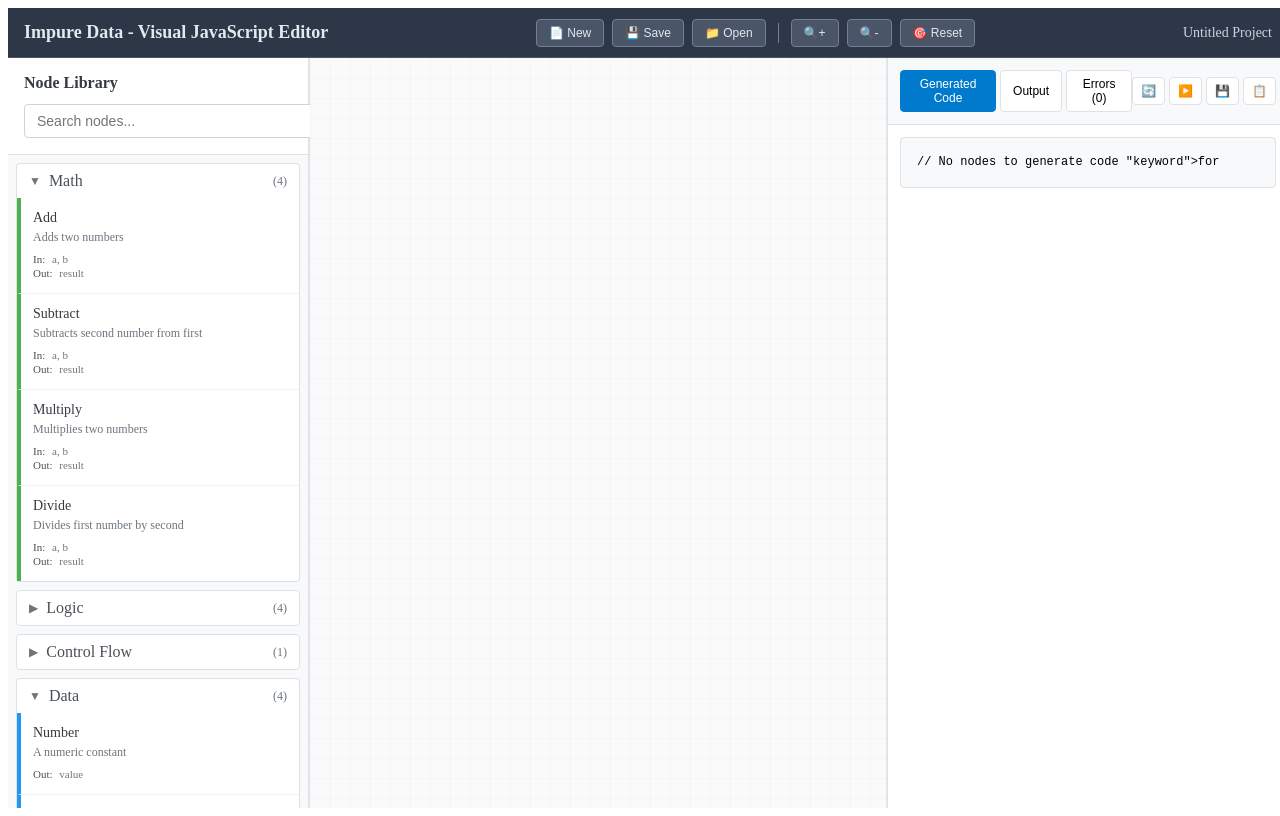
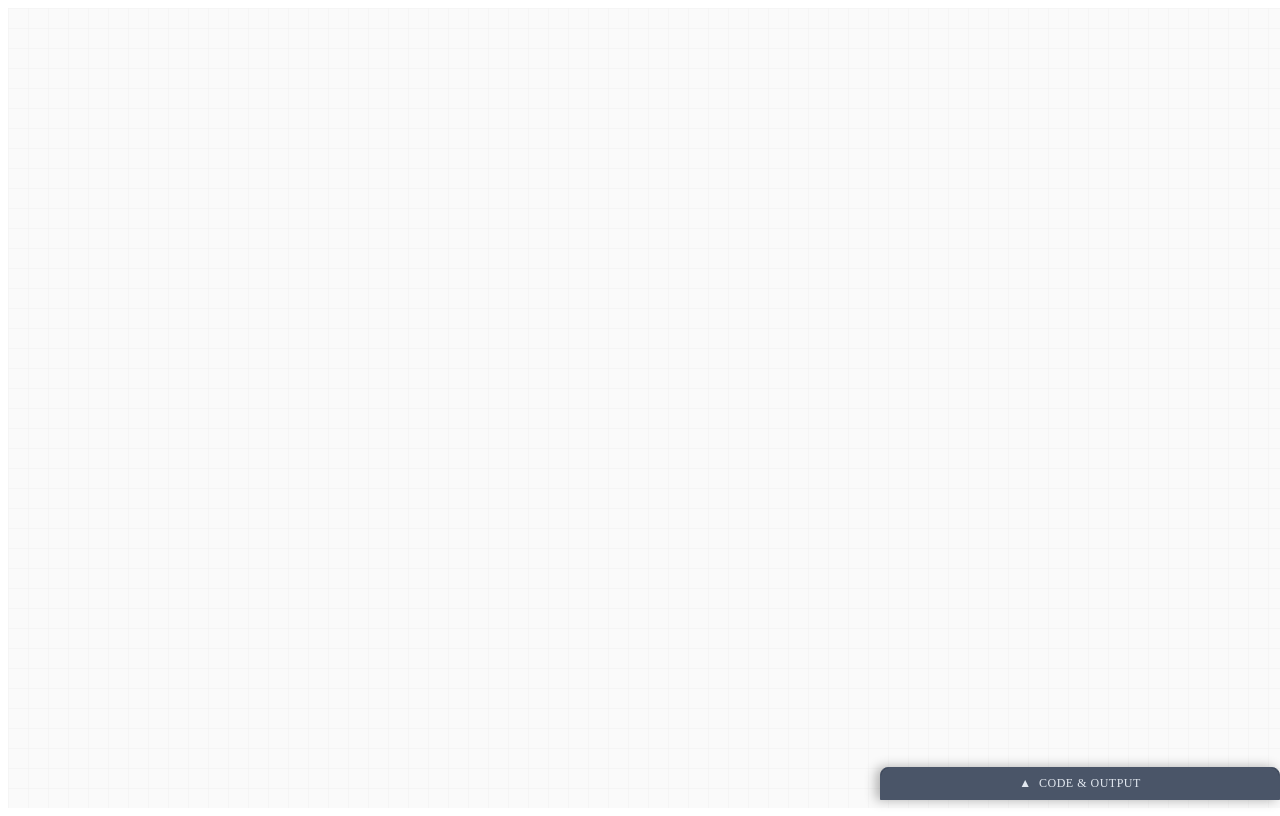
Before and after one commit to fugazister/impure_data, an Angular app: page / in a window 1280 px wide. Built offline with nearby package versions, Linux system fonts and the light colour scheme.

Commit message:
remove stuff

```diff
--- a/src/app/app.css
+++ b/src/app/app.css
@@ -1,96 +1,95 @@
-/* App Layout */
+/* App Layout - Minimalist fullscreen */
 .app-container {
   display: flex;
   flex-direction: column;
   height: 100vh;
   width: 100vw;
   overflow: hidden;
-}
-
-/* Header */
-.app-header {
-  display: flex;
-  align-items: center;
-  justify-content: space-between;
-  padding: 8px 16px;
-  background: #2d3748;
-  border-bottom: 1px solid #4a5568;
-  color: white;
-  height: 50px;
-  flex-shrink: 0;
-}
-
-.header-left .app-title {
-  font-size: 18px;
-  font-weight: 600;
-  margin: 0;
-  color: #e2e8f0;
-}
-
-.header-center .toolbar {
-  display: flex;
-  align-items: center;
-  gap: 8px;
-}
-
-.toolbar-btn {
-  padding: 6px 12px;
-  background: #4a5568;
-  border: 1px solid #718096;
-  border-radius: 4px;
-  color: #e2e8f0;
-  font-size: 12px;
-  cursor: pointer;
-  transition: all 0.2s ease;
-}
-
-.toolbar-btn:hover {
-  background: #718096;
-  border-color: #a0aec0;
-}
-
-.separator {
-  width: 1px;
-  height: 20px;
-  background: #718096;
-  margin: 0 4px;
-}
-
-.header-right .project-info {
-  font-size: 14px;
-  color: #cbd5e0;
-}
-
-.project-name {
-  font-weight: 500;
+  background: #1a202c;
 }
 
 /* Main Content */
 .app-main {
   display: flex;
-  flex: 1;
-  overflow: hidden;
+  height: 100vh;
+  width: 100vw;
+  position: relative;
 }
 
-.palette-container {
-  flex-shrink: 0;
-  border-right: 1px solid #e2e8f0;
+/* Canvas Area - Full screen */
+.canvas-container {
+  flex: 1;
+  position: relative;
+  background: #1a202c;
 }
 
-.canvas-container {
-  flex: 1;
-  background: #f7fafc;
-  overflow: hidden;
+/* Code Panel - Collapsible */
+.code-container {
+  position: fixed;
+  bottom: 0;
+  right: 0;
+  width: 400px;
+  max-height: 60vh;
+  background: #2d3748;
+  border: 1px solid #4a5568;
+  border-radius: 8px 8px 0 0;
+  box-shadow: -4px 0 12px rgba(0, 0, 0, 0.3);
+  transition: all 0.3s ease;
+  z-index: 1000;
 }
 
-.code-container {
-  flex-shrink: 0;
-  border-left: 1px solid #e2e8f0;
+.code-container.collapsed {
+  max-height: 40px;
+}
+
+.code-panel-toggle {
+  display: flex;
+  align-items: center;
+  justify-content: center;
+  padding: 8px 16px;
+  background: #4a5568;
+  color: #e2e8f0;
+  cursor: pointer;
+  border-radius: 8px 8px 0 0;
+  font-size: 14px;
+  font-weight: 500;
+  transition: background 0.2s ease;
+}
+
+.code-panel-toggle:hover {
+  background: #718096;
+}
+
+.toggle-icon {
+  margin-right: 8px;
+  font-size: 12px;
+}
+
+.toggle-label {
+  font-size: 12px;
+  text-transform: uppercase;
+  letter-spacing: 0.5px;
+}
+
+.code-panel-content {
+  max-height: calc(60vh - 40px);
+  overflow: hidden;
+  transition: all 0.3s ease;
+}
+
+.code-panel-content.hidden {
+  max-height: 0;
 }
 
 /* Global styles */
 * {
   box-sizing: border-box;
+}
+
+body {
+  margin: 0;
+  padding: 0;
+  overflow: hidden;
 }
 
 body {
--- a/src/app/app.html
+++ b/src/app/app.html
@@ -1,56 +1,20 @@
 <div class="app-container">
-  <!-- Header -->
-  <header class="app-header">
-    <div class="header-left">
-      <h1 class="app-title">{{ title() }}</h1>
-    </div>
-
-    <div class="header-center">
-      <div class="toolbar">
-        <button class="toolbar-btn" title="New Project">
-          📄 New
-        </button>
-        <button class="toolbar-btn" title="Save Project">
-          💾 Save
-        </button>
-        <button class="toolbar-btn" title="Load Project">
-          📁 Open
-        </button>
-        <div class="separator"></div>
-        <button class="toolbar-btn" title="Zoom In">
-          🔍+
-        </button>
-        <button class="toolbar-btn" title="Zoom Out">
-          🔍-
-        </button>
-        <button class="toolbar-btn" title="Reset View">
-          🎯 Reset
-        </button>
-      </div>
-    </div>
-
-    <div class="header-right">
-      <div class="project-info">
-        <span class="project-name">Untitled Project</span>
-      </div>
-    </div>
-  </header>
-
   <!-- Main Content -->
   <main class="app-main">
-    <!-- Node Palette -->
-    <aside class="palette-container">
-      <app-node-palette></app-node-palette>
-    </aside>
-
     <!-- Canvas Area -->
     <section class="canvas-container">
       <app-node-canvas></app-node-canvas>
     </section>
 
-    <!-- Code Panel -->
-    <aside class="code-container">
-      <app-code-panel></app-code-panel>
+    <!-- Code Panel - Collapsed by default -->
+    <aside class="code-container" [class.collapsed]="!codeHelpVisible()">
+      <div class="code-panel-toggle" (click)="toggleCodeHelp()">
+        <span class="toggle-icon">{{ codeHelpVisible() ? '▼' : '▲' }}</span>
+        <span class="toggle-label">Code & Output</span>
+      </div>
+      <div class="code-panel-content" [class.hidden]="!codeHelpVisible()">
+        <app-code-panel></app-code-panel>
+      </div>
     </aside>
   </main>
 </div>
--- a/src/app/app.ts
+++ b/src/app/app.ts
@@ -1,14 +1,18 @@
 import { Component, signal } from '@angular/core';
 import { NodeCanvasComponent } from './features/node-editor/node-canvas.component';
-import { NodePaletteComponent } from './features/node-palette/node-palette.component';
 import { CodePanelComponent } from './features/code-generation/code-panel.component';
 
 @Component({
   selector: 'app-root',
-  imports: [NodeCanvasComponent, NodePaletteComponent, CodePanelComponent],
+  imports: [NodeCanvasComponent, CodePanelComponent],
   templateUrl: './app.html',
   styleUrl: './app.css'
 })
 export class App {
   protected readonly title = signal('Impure Data - Visual JavaScript Editor');
+  protected readonly codeHelpVisible = signal(false);
+
+  protected toggleCodeHelp(): void {
+    this.codeHelpVisible.set(!this.codeHelpVisible());
+  }
 }
--- a/src/app/core/node.model.ts
+++ b/src/app/core/node.model.ts
@@ -46,6 +46,7 @@ export interface Node {
   label?: string;
   config?: any; // Node-specific configuration
   collapsed?: boolean;
+  customCode?: string; // For user-defined function nodes
 }
 
 export interface Project {
--- a/src/app/features/node-editor/node-canvas.component.ts
+++ b/src/app/features/node-editor/node-canvas.component.ts
@@ -19,6 +19,7 @@ import { Node, Connection, Position } from '../../core';
         (mousemove)="onCanvasMouseMove($event)"
         (mouseup)="onCanvasMouseUp($event)"
         (wheel)="onCanvasWheel($event)"
+        (contextmenu)="onCanvasRightClick($event)"
       >
         <!-- Grid background -->
         <defs>
@@ -143,6 +144,20 @@ import { Node, Connection, Position } from '../../core';
           }
         </g>
       </svg>
+
+      <!-- Context Menu -->
+      @if (contextMenu().visible) {
+        <div
+          class="context-menu"
+          [style.left.px]="contextMenu().x"
+          [style.top.px]="contextMenu().y"
+        >
+          <div class="context-menu-item" (click)="createFunctionNode()">
+            <span class="icon">⚡</span>
+            <span class="label">Function Block</span>
+          </div>
+        </div>
+      }
     </div>
   `,
   styles: [`
@@ -199,6 +214,40 @@ import { Node, Connection, Position } from '../../core';
     .connection-line.dragging {
       pointer-events: none;
     }
+
+    .context-menu {
+      position: absolute;
+      background: #2d3748;
+      border: 1px solid #4a5568;
+      border-radius: 6px;
+      box-shadow: 0 4px 12px rgba(0, 0, 0, 0.3);
+      z-index: 1000;
+      min-width: 180px;
+      overflow: hidden;
+    }
+
+    .context-menu-item {
+      display: flex;
+      align-items: center;
+      padding: 12px 16px;
+      color: #e2e8f0;
+      cursor: pointer;
+      font-size: 14px;
+      transition: background 0.2s ease;
+    }
+
+    .context-menu-item:hover {
+      background: #4a5568;
+    }
+
+    .context-menu-item .icon {
+      margin-right: 12px;
+      font-size: 16px;
+    }
+
+    .context-menu-item .label {
+      font-weight: 500;
+    }
   `]
 })
 export class NodeCanvasComponent implements AfterViewInit {
@@ -211,6 +260,16 @@ export class NodeCanvasComponent implements AfterViewInit {
   private isDraggingNode = signal(false);
   private dragStartPosition = signal<Position>({ x: 0, y: 0 });
   private draggedNodeId = signal<string | null>(null);
+
+  contextMenu = signal<{
+    visible: boolean;
+    x: number;
+    y: number;
+  }>({
+    visible: false,
+    x: 0,
+    y: 0
+  });
 
   dragConnection = signal<{
     fromNodeId: string;
@@ -248,6 +307,8 @@ export class NodeCanvasComponent implements AfterViewInit {
 
   // Canvas events
   onCanvasMouseDown(event: MouseEvent) {
+    this.hideContextMenu(); // Hide context menu on any click
+
     if (event.target === this.canvasSvg.nativeElement || (event.target as Element).classList.contains('grid')) {
       this.isDraggingCanvas.set(true);
       this.dragStartPosition.set({ x: event.clientX, y: event.clientY });
@@ -310,6 +371,68 @@ export class NodeCanvasComponent implements AfterViewInit {
     const zoomFactor = event.deltaY > 0 ? 0.9 : 1.1;
     const currentZoom = this.nodeEditor.getZoom();
     this.nodeEditor.setZoom(currentZoom * zoomFactor);
+  }
+
+  onCanvasRightClick(event: MouseEvent) {
+    event.preventDefault();
+    this.hideContextMenu(); // Hide any existing menu
+
+    const rect = this.canvasSvg.nativeElement.getBoundingClientRect();
+    this.contextMenu.set({
+      visible: true,
+      x: event.clientX - rect.left,
+      y: event.clientY - rect.top
+    });
+  }
+
+  hideContextMenu() {
+    this.contextMenu.set({
+      visible: false,
+      x: 0,
+      y: 0
+    });
+  }
+
+  createFunctionNode() {
+    const menu = this.contextMenu();
+    if (!menu.visible) return;
+
+    // Convert screen coordinates to canvas coordinates
+    const canvasPosition = this.screenToCanvas({ x: menu.x, y: menu.y });
+
+    // Create a new function node using the service
+    const functionNode = this.nodeEditor.addNode('function', canvasPosition);
+
+    // Update the node with custom properties
+    functionNode.label = 'Custom Function';
+    functionNode.customCode = '// Your function code here\nreturn arg1;';
+
+    // Update inputs and outputs for function signature
+    functionNode.inputs = [
+      {
+        id: this.generateId(),
+        type: 'input',
+        dataType: 'any',
+        label: 'arg1',
+        connected: false
+      }
+    ];
+
+    functionNode.outputs = [
+      {
+        id: this.generateId(),
+        type: 'output',
+        dataType: 'any',
+        label: 'result',
+        connected: false
+      }
+    ];
+
+    this.hideContextMenu();
+  }
+
+  private generateId(): string {
+    return Math.random().toString(36).substr(2, 9);
   }
 
   // Node events
--- a/src/app/features/node-palette/node-library.service.ts
+++ b/src/app/features/node-palette/node-library.service.ts
@@ -248,6 +248,26 @@ export class NodeTypeLibrary {
   }
 
   private static registerFunctionNodes(): void {
+    // User-defined function
+    this.registerNodeType({
+      id: 'function',
+      category: 'function',
+      name: 'Custom Function',
+      description: 'User-defined function block',
+      defaultInputs: [
+        { type: 'input', dataType: 'any', label: 'arg1' }
+      ],
+      defaultOutputs: [
+        { type: 'output', dataType: 'any', label: 'result' }
+      ],
+      generator: (inputs, config) => {
+        const customCode = config?.customCode || 'return arg1;';
+        const args = inputs.map((input, index) => `arg${index + 1}: ${input || 'undefined'}`).join(', ');
+        return `((${args}) => {\n${customCode}\n})(${inputs.join(', ')})`;
+      },
+      color: '#9C27B0'
+    });
+
     // Function call
     this.registerNodeType({
       id: 'function.call',
```
